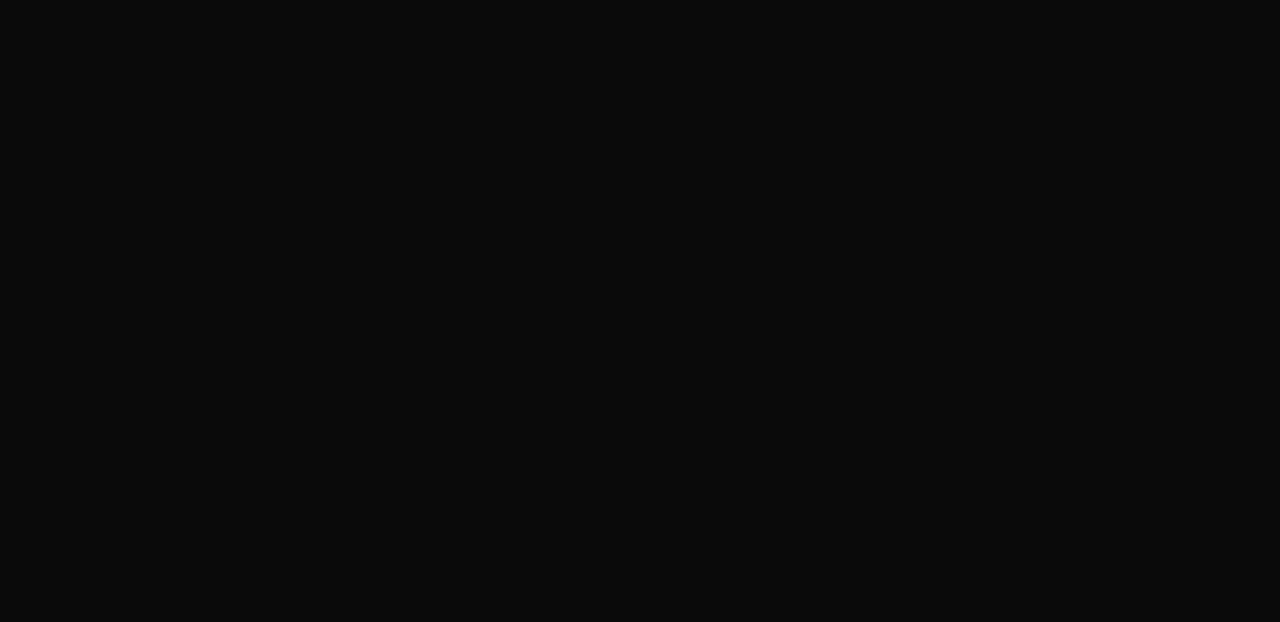
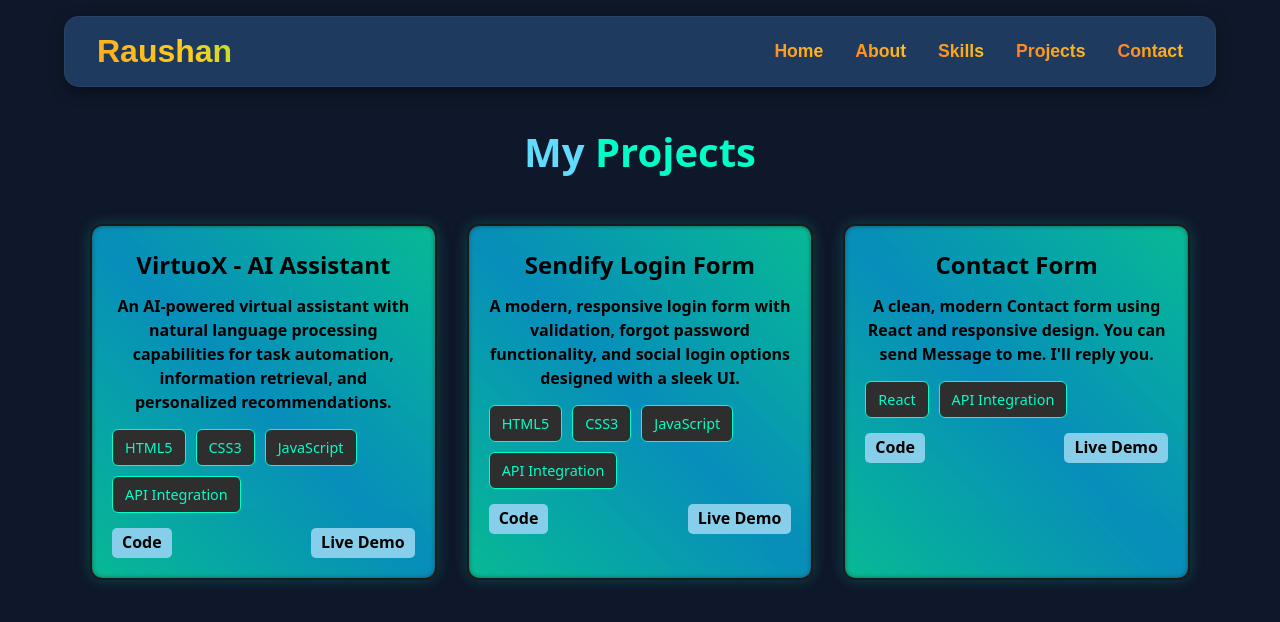
Before and after one commit to raushan-sinha/raushan-sinha, a React (Vite) app: page /projects in a window 1280 px wide. Before the commit this address had no page. Shown: the top 622 px of the page. Built offline with nearby package versions, Linux system fonts and the light colour scheme.

Commit message:
Projects Page created

```diff
--- a/src/App.jsx
+++ b/src/App.jsx
@@ -3,6 +3,7 @@ import React from "react";
 import Home from "./pages/Home";
 import About from "./pages/About";
 import Skills from "./pages/Skills";
+import Projects from "./pages/Projects";
 
 function App() {
   return (
@@ -11,6 +12,7 @@ function App() {
         <Route path="/" element={<Home />} />
         <Route path="/about" element={<About />} />
         <Route path="/skills" element={<Skills />} />
+        <Route path="/projects" element={<Projects />} />
       </Routes>
     </BrowserRouter>
   );
--- /dev/null
+++ b/src/pages/Projects.css
@@ -0,0 +1,151 @@
+@import url('https://fonts.googleapis.com/css2?family=Poppins:wght@400;600;700&display=swap');
+
+:root {
+    --bg: #0f172a;
+    --card: #1e293b;
+    --accent: #61dafb;
+    --text: #f1f5f9;
+    --text-muted: #94a3b8;
+    --radius: 12px;
+    --shadow: 0 6px 20px rgba(0, 0, 0, 0.3);
+    --transition: .3s ease;
+    --font: 'Poppins', sans-serif;
+}
+
+* {
+    margin: 0;
+    padding: 0;
+    box-sizing: border-box;
+}
+
+body {
+    font-family: var(--font);
+    background: var(--bg);
+    color: var(--text);
+}
+
+/* Background & Section Layout */
+.projects-section {
+    min-height: 100vh;
+    padding: 120px 20px 60px;
+    text-align: center;
+}
+
+.section-title {
+    font-size: 2.5rem;
+    margin-bottom: 2.5rem;
+    color: var(--accent);
+    position: relative;
+}
+
+.highlight-text {
+    color: #00ffc8;
+}
+
+/* Project Grid */
+.projects-grid {
+    display: grid;
+    grid-template-columns: repeat(auto-fit, minmax(250px, 1fr));
+    gap: 30px;
+    max-width: 1100px;
+    margin: 0 auto;
+}
+
+/* Project Card with border animation */
+.project-card {
+    position: relative;
+    background: #1a1a1a;
+    padding: 20px;
+    border: 2px solid transparent;
+    border-radius: 12px;
+    overflow: hidden;
+    box-shadow: 0 0 15px rgba(0, 255, 200, 0.2);
+    transition: transform var(--transition);
+}
+
+.project-card::before {
+    content: '';
+    position: absolute;
+    inset: -2px;
+    background: linear-gradient(45deg, #00ffc8, #00bfff, #00ffc8);
+    z-index: 0;
+    animation: borderAnimation 3s linear infinite;
+    border-radius: 12px;
+    filter: blur(3px);
+    opacity: 0.7;
+}
+
+.project-card:hover {
+    transform: translateY(-10px);
+}
+
+.project-content {
+    position: relative;
+    z-index: 1;
+}
+
+/* Animation Keyframes */
+@keyframes borderAnimation {
+    0% {
+        background-position: 0% 50%;
+    }
+
+    100% {
+        background-position: 100% 50%;
+    }
+}
+
+/* Title & Description */
+.project-title {
+    font-size: 1.5rem;
+    margin-bottom: 10px;
+    color: #000;
+}
+
+.project-description {
+    font-size: 1rem;
+    margin-bottom: 15px;
+    line-height: 1.5;
+    color: #000;
+    font-weight: 600;
+}
+
+/* Technologies Used */
+.project-tech {
+    display: flex;
+    flex-wrap: wrap;
+    gap: 10px;
+    margin-bottom: 15px;
+}
+
+.tech-badge {
+    background: #2e2e2e;
+    padding: 6px 12px;
+    border-radius: 6px;
+    font-size: 0.9rem;
+    color: #00ffc8;
+    border: 1px solid #00ffc8;
+}
+
+/* Links */
+.project-links {
+    display: flex;
+    justify-content: space-between;
+    flex-wrap: wrap;
+}
+
+.project-link,
+.project-demo {
+    color: #000;
+    text-decoration: none;
+    font-weight: 600;
+    background: skyblue;
+    padding: 2px 10px;
+    border-radius: 5px;
+    transition: color 0.3s ease;
+}
+
+.project-link:hover,
+.project-demo:hover {
+    color: #000;
+}
--- /dev/null
+++ b/src/pages/Projects.jsx
@@ -0,0 +1,62 @@
+import React from "react";
+import Navbar from '../components/Navbar';
+import './Projects.css';
+
+const Projects = () => {
+    //todo: Projects details -
+    const projectDetails = [
+        {
+            title: 'VirtuoX - AI Assistant', desc: `An AI-powered virtual assistant with natural language processing capabilities for task automation,
+                                    information retrieval, and personalized recommendations.`, tech: ['HTML5', 'CSS3', 'JavaScript', 'API Integration'], link: 'https://github.com/raushan-sinha/virtuoX', demo: 'https://virtuo-x.vercel.app/', target: '_blank'
+        },
+        {
+            title: 'Sendify Login Form', desc: `A modern, responsive login form with validation, forgot password functionality, and social login options designed with a sleek UI.`, tech: ['HTML5', 'CSS3', 'JavaScript', 'API Integration'], link: 'https://github.com/raushan-sinha/Sendify', demo: 'https://sendify-smoky.vercel.app/', target: '_blank'
+        },
+        {
+            title: 'Contact Form', desc: `  A clean, modern Contact form using React and responsive design. You can send Message to me. I'll reply you.`, tech: ['React', 'API Integration'], link: 'https://github.com/raushan-sinha/contact-form-react', demo: 'https://contact-form-indol-one.vercel.app/', target: '_blank'
+        }
+    ];
+
+
+    return (
+        <>
+            <Navbar />
+            {/* Projects Sections */}
+            <section id="projects" className="projects-section">
+                <div className="projects-container">
+                    <h1 className="section-title">
+                        My <span className="highlight-text">Projects</span>
+                    </h1>
+                    {/* Project */}
+                    <div className="projects-grid">
+                        {projectDetails.map((project, idx) => (
+                            <div className="project-card" key={idx}>
+                                <div className="project-content">
+                                    <h3 className="project-title">{project.title}</h3>
+                                    <p className="project-description">
+                                        {project.desc}
+                                    </p>
+                                    <div className="project-tech" >
+                                        {project.tech.map((item, i) => (
+                                            <span className="tech-badge" key={i}>{item}</span>
+                                        ))}
+                                    </div>
+                                    <div className="project-links">
+                                        <a href={project.link} className="project-link" target={project.target}>
+                                            <i className="fab fa-github"></i> Code
+                                        </a>
+                                        <a href={project.demo} className="project-demo" target={project.target}>
+                                            <i className="fas fa-external-link-alt"></i> Live Demo
+                                        </a>
+                                    </div>
+                                </div>
+                            </div>
+                        ))}
+                    </div>
+                </div>
+            </section>
+        </>
+    );
+}
+
+export default Projects;
```
